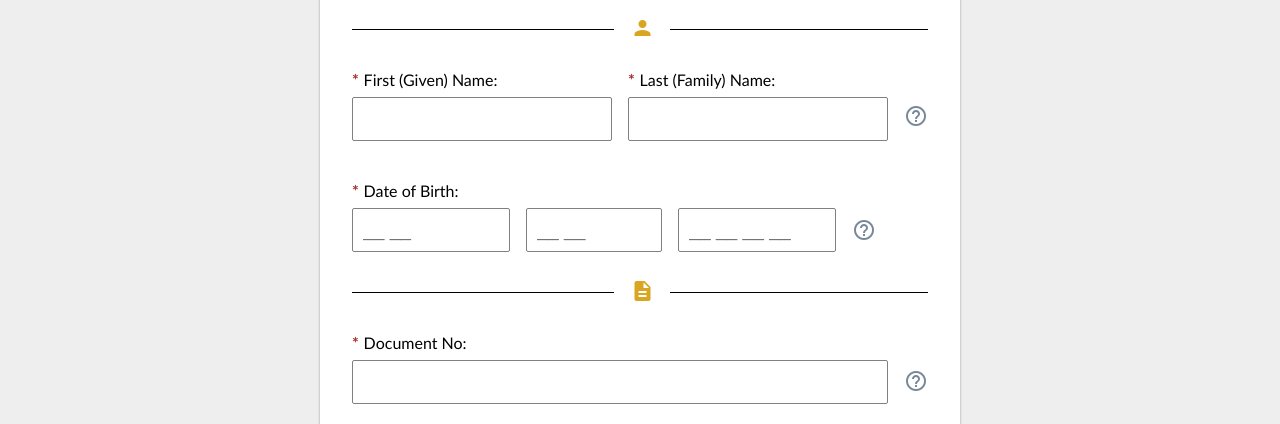
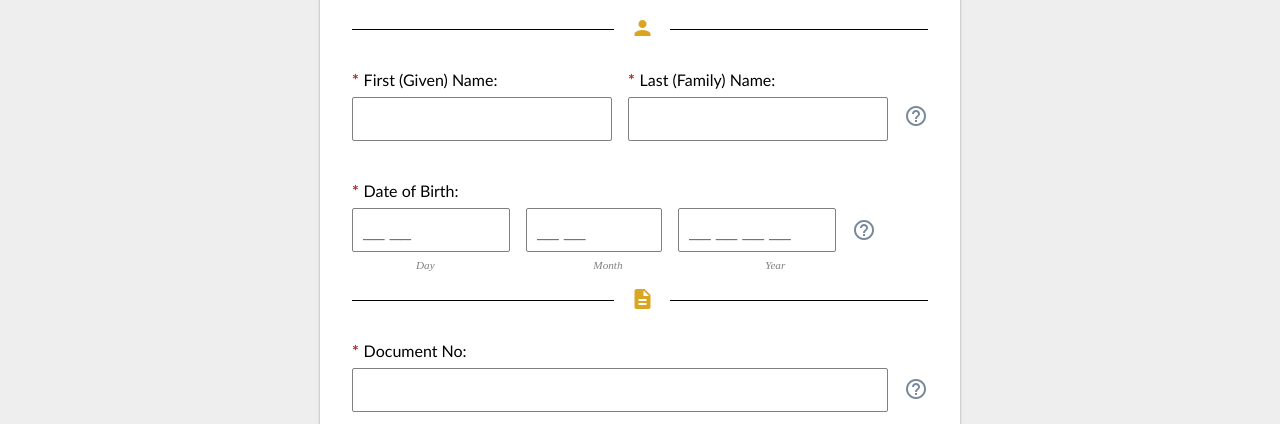
Before and after one commit to shre7989/I94-website-clone, a plain HTML site: page index.html in a window 1280 px wide. Shown: the part 376-800 px from the top of the page. Drawn offline with Linux system fonts and the light colour scheme.

Commit message:
added dob field descriptor names below dob fields

```diff
--- a/index.css
+++ b/index.css
@@ -127,6 +127,7 @@ nav {
   border: none;
   margin: 2rem 0;
 }
+
 .asterik {
   color: brown;
   font-weight: bold;
@@ -155,10 +156,33 @@ nav {
   transform: translateY(40%);
 }
 #form-fieldSet_dob {
+  position: relative;
   display: grid;
   grid-template-areas: "a b c d";
   grid-column-gap: 1rem;
   align-items: flex-end;
+  margin-bottom: 3rem;
+}
+.container_dob-names {
+  position: absolute;
+  width: 100%;
+  top: 110%;
+  display: grid;
+  column-gap: 1rem;
+  grid-template-areas: "a b c d";
+  align-items: center;
+  justify-content: space-between;
+}
+.dob-names {
+  font-family: "Times New Roman", Times, serif;
+  font-style: italic;
+  font-size: 0.7rem;
+}
+.container_dob-names > .day-name {
+  text-indent: 4rem;
+}
+.container_dob-names > .month-name {
+  text-indent: 1rem;
 }
 #help-symbol_date {
   transform: translateY(-40%);
@@ -274,7 +298,7 @@ hr {
 }
 .btn_prev {
   background-color: lightgray;
-  border: 3px solid rgba(163, 163, 163, 0.534);
+  border: 3px solid rgba(163, 163, 163, 0.904);
 }
 .btn_i94 {
   display: flex;
--- a/index.html
+++ b/index.html
@@ -84,7 +84,7 @@
                 id="lastName"
               />
             </span>
-            <span class="material-icons help-symbol" id="help-symbol_name">
+            <span title="Fill in with your first and last name" class="material-icons help-symbol" id="help-symbol_name">
               help_outline
               </span>
           </fieldset>
@@ -121,9 +121,16 @@
               id="year"
               placeholder="__ __ __ __"
             />
-            <span class="material-icons help-symbol" id="help-symbol_date">
+            <span title="Enter your Date of Birth"class="material-icons help-symbol" id="help-symbol_date">
               help_outline
-              </span>
+            </span>
+
+            <div class="container_dob-names">
+              <p class="dob-names day-name">Day</p>
+              <p class="dob-names month-name">Month</p>
+              <p class="dob-names">Year</p>
+              <p></p>
+            </div>
           </fieldset>
         </section>
         <!-- Horizontal Line -->
@@ -143,7 +150,7 @@
             <input type="number" id="documentNo" value="" name="documentNo" class="form-field_input" />
             </span>
 
-            <span class="material-icons help-symbol" id="help-symbol_doc">
+            <span title="Enter Your Passport No"class="material-icons help-symbol" id="help-symbol_doc">
               help_outline
               </span>
           </fieldset>
@@ -155,7 +162,7 @@
             >
             <!-- Country Input Field -->
             <input type="text" id="country" name="country" value="" class="form-field_input" /></span>
-            <span class="material-icons help-symbol" id="help-symbol_country" >
+            <span title="Enter Your Country Name"class="material-icons help-symbol" id="help-symbol_country" >
               help_outline
               </span>
           </fieldset>
```
